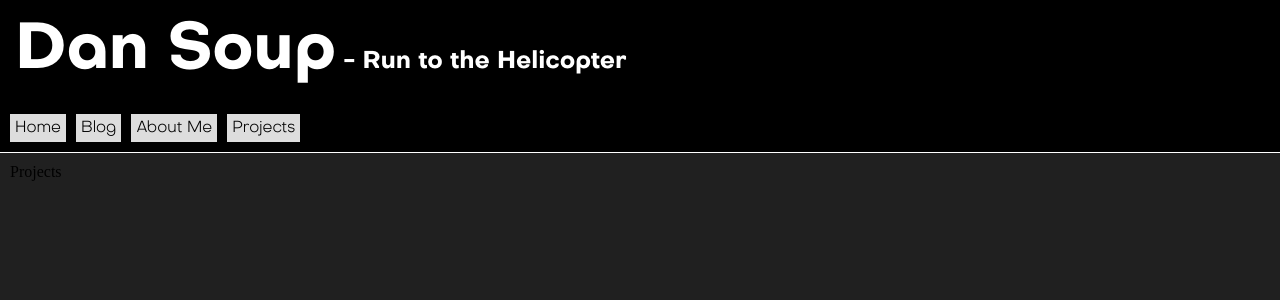
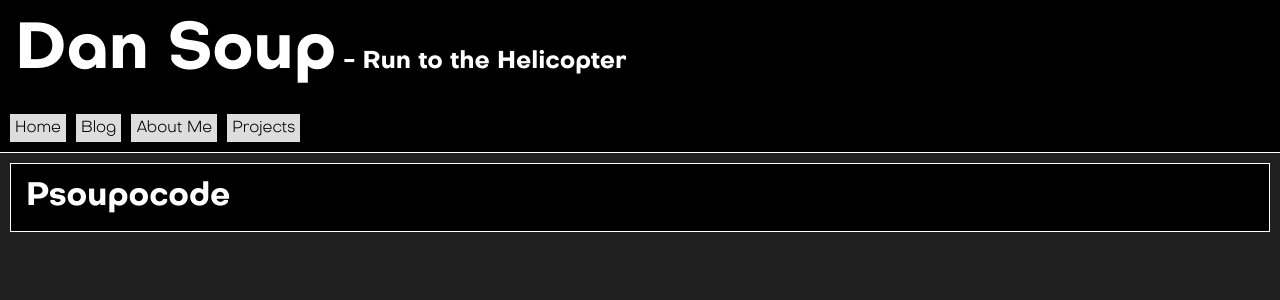
Before and after one commit to DanSoup/dan-soup-co-uk-OLD, a React (Create React App) app: page /projects in a window 1280 px wide. Shown: the top 300 px of the page. Built offline with nearby package versions, Linux system fonts and the light colour scheme.

Commit message:
added basic template for projects page

```diff
--- /dev/null
+++ b/src/components/homePage/content/projects/projects.css
@@ -0,0 +1,9 @@
+div.projects section {
+  background-color: #000000ff;
+  border: solid 1px white;
+  padding: 15px;
+}
+
+div.projects section h1 {
+  margin: 0px;
+}
--- a/src/components/homePage/content/projects/projects.js
+++ b/src/components/homePage/content/projects/projects.js
@@ -1,11 +1,24 @@
 import React from 'react';
 import PropTypes from 'prop-types';
+import './projects.css';
 
 const Projects = (props) => {
 
-  return <React.Fragment>
-    Projects
-  </React.Fragment>
+  const projects = [
+    {
+      title: 'Psoupocode'
+    }
+  ];
+
+  const ProjectPreview = () => {
+    return <section>
+      <h1>Psoupocode</h1>
+    </section>
+  };
+
+  return <div className="projects">
+    <ProjectPreview/>
+  </div>
 
 }
 
```
